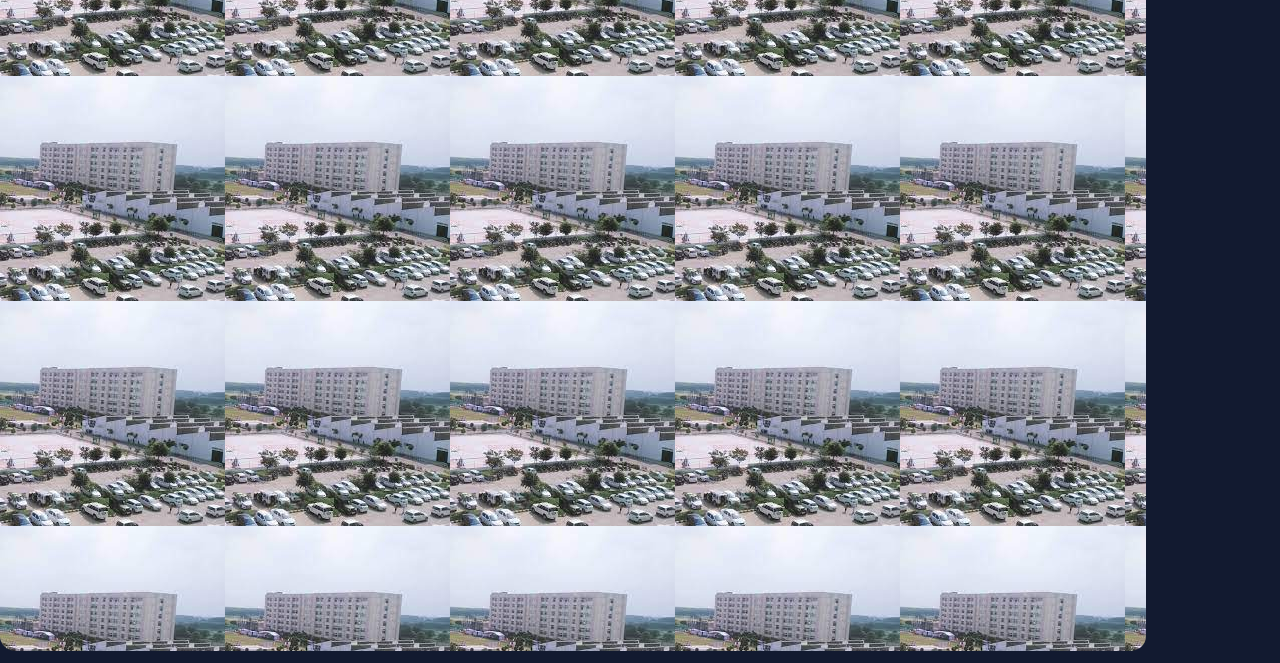
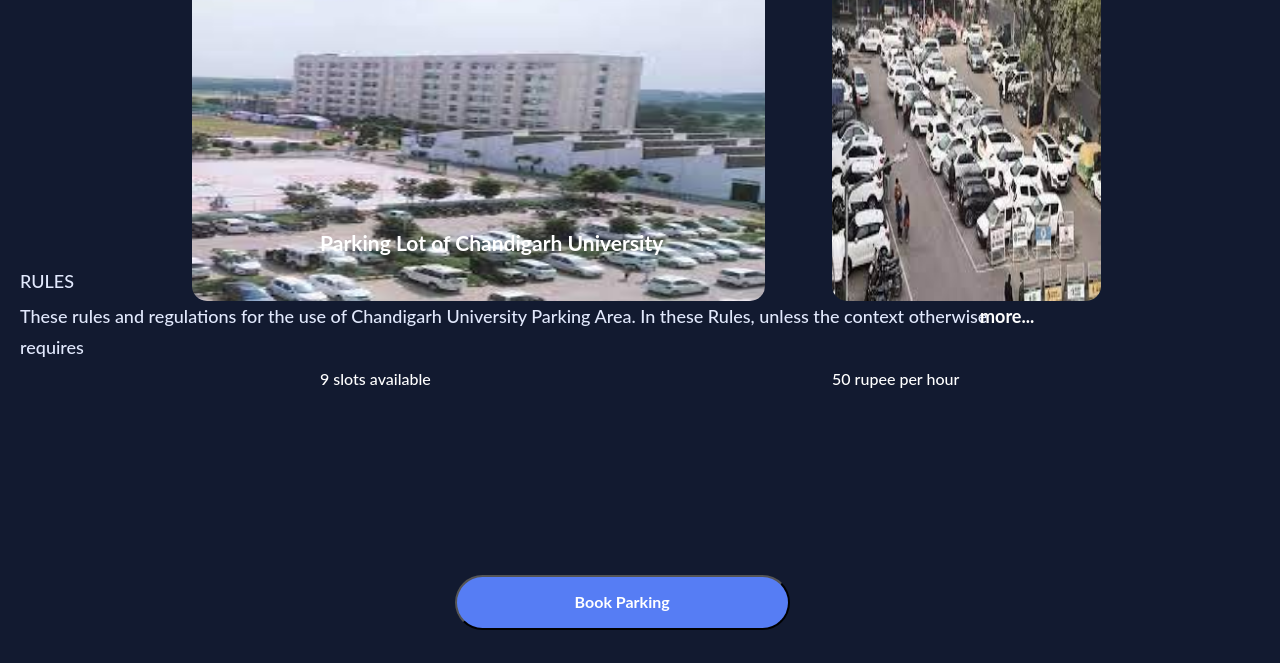
Before and after one commit to Gurkirxt/Tec-park, a website: page Website/public/Parking_detail23.html in a window 1280 px wide. Shown: the part 149-812 px from the top of the page. Drawn offline with Linux system fonts and the light colour scheme.

Commit message:
park_detail

```diff
--- a/Website/public/Parking_detail23.html
+++ b/Website/public/Parking_detail23.html
@@ -1,7 +1,7 @@
 <!DOCTYPE html>
 <html lang="en">
 <head>
-    <link rel="stylesheet" href="style_parkingdetail.css">
+    <link rel="stylesheet" href="style_park-detail.css">
     <meta charset="UTF-8">
     <meta name="viewport" content="width=device-width, initial-scale=1.0">
     <title>Parking Details</title>
@@ -11,6 +11,30 @@
     <div class="parkdetail" >
         <h3>Parking Details</h3>
     </div>
-    <div class="p_lot1" ></div>
+    <div class="culot">
+        <img src="plot.jpeg">
+    </div>
+    <div class="parking_name">
+        <h3>Parking Lot of Chandigarh University</h3>
+    </div>
+    <div class="chanlot">
+        <img src="chlot.jpeg">
+    </div>
+    <div class="rules">
+        RULES
+    </div>
+    <div class="content">
+        These rules and regulations for the use of Chandigarh University Parking Area. In these Rules, unless the context otherwise requires
+    </div>
+    <div class="more">
+        more...
+    </div>
+
+            <div class="info1text">9 slots available</div>
+            <div class="info2text">50 rupee per hour</div>
+
+    <button class="btn" type="button">Book Parking</button>
+
+
 </body>
 </html>
--- /dev/null
+++ b/Website/public/style_park-detail.css
@@ -0,0 +1,176 @@
+body{
+    background-color: #101629;
+
+  }
+  .detailpage{
+position: absolute;
+width: 2500px;
+height: 772px;
+left: 0px;
+top: 40px;
+background: #121A30;
+border-radius: 30px 30px 0px 0px;
+  }
+
+  .parkdetail{
+/* position: absolute;
+width: 127px;
+height: 20px;
+left: 690px;
+top: 90px;
+font-family: 'Lato';
+font-style: normal;
+font-weight: 700;
+font-size: 16px;
+line-height: 170%;
+color: #E2E9FD; */
+position: absolute;
+width: 127px;
+height: 27px;
+left: 20px;
+top: 40px;
+font-family: 'Lato';
+font-style: normal;
+font-weight: 500;
+font-size: 16px;
+line-height: 170%;
+color: #E2E9FD;
+
+  }
+
+  .btn{
+position: absolute;
+width: 335px;
+height: 55px;
+left: 20px;
+top: 727px;
+position: absolute;
+left: 0%;
+right: 0%;
+top: 0%;
+bottom: 0%;
+background: #567DF4;
+border-radius: 27.5px;
+position: absolute;
+left: 35.52%;
+right: 35.82%;
+top: 90.45%;
+bottom: 10.45%;
+font-family: 'Lato';
+font-style: normal;
+font-weight: 700;
+font-size: 16px;
+line-height: 170%;
+text-align: center;
+color: #FFFFFF;
+  }
+
+  .rules{
+position: absolute;
+width: 48px;
+height: 27px;
+left: 20px;
+top: 415px;
+font-family: 'Lato';
+font-style: normal;
+font-weight: 500;
+font-size: 18px;
+line-height: 170%;
+color: #E2E9FD;
+  }
+
+  .more{
+position: absolute;
+width: 1007px;
+height: 27px;
+left: 980px;
+top: 450px;
+font-family: 'Lato';
+font-style: normal;
+font-weight: 700;
+font-size: 18px;
+line-height: 170%;
+color: #FFFFFF;
+  }
+
+  .content{
+position: absolute;
+width: 1000px;
+height: 27px;
+left: 20px;
+top: 450px;
+font-family: 'Lato';
+font-style: normal;
+font-weight: 500;
+font-size: 18px;
+line-height: 170%;
+color: #E2E9FD;
+  }
+
+  .info1text{
+position: absolute;
+left: 25%;
+right: 15%;
+top: 514px;
+bottom: 27.42%;
+font-family: 'Lato';
+font-style: normal;
+font-weight: 500;
+font-size: 16px;
+line-height: 170%;
+color: #FFFFFF;
+  }
+
+  .info2text{
+position: absolute;
+left: 65%;
+right: 22.5%;
+top: 514px;
+bottom: 27.42%;
+font-family: 'Lato';
+font-style: normal;
+font-weight: 500;
+font-size: 16px;
+line-height: 170%;
+color: #FFFFFF;
+  }
+
+  .culot{
+position: absolute;
+left: 15%;
+right: 10.45%;
+top: 100px;
+bottom: 0%;
+  }
+  .culot img{
+    width: 60%;
+    height: 50%;
+border-radius: 15px;
+  }
+
+  .chanlot{
+    position: absolute;
+    left: 65%;
+    top: 100px;
+    bottom: 0%;
+      }
+      .chanlot img{
+        width: 60%;
+        height: 50%;
+    border-radius: 15px;
+      }
+  .parking_name{
+position: absolute;
+left: 25%;
+right: 22.69%;
+top: 360px;
+bottom: 59.26%;
+font-family: 'Lato';
+font-style: normal;
+font-weight: 700;
+font-size: 18px;
+line-height: 22px;
+color: #FFFFFF;
+
+
+  }
--- a/Website/public/style_parkingdetail.css
+++ /dev/null
@@ -1,38 +0,0 @@
-body{
-    background-color: #101629;
-
-  }
-  .detailpage{
-position: absolute;
-width: 2500px;
-height: 772px;
-left: 0px;
-top: 40px;
-background: #121A30;
-border-radius: 30px 30px 0px 0px;
-  }
-
-  .parkdetail{
-position: absolute;
-width: 127px;
-height: 20px;
-left: 600px;
-top: 90px;
-font-family: 'Lato';
-font-style: normal;
-font-weight: 700;
-font-size: 16px;
-line-height: 170%;
-color: #E2E9FD;
-  }
-
-  .p_lot1{
-    position: absolute;
-    left: 0%;
-    right: 10.45%;
-    top: 0%;
-    bottom: 0%;
-    background: url(plot.jpeg);
-    border-radius: 15px;
-
-  }
```
Also changed, not shown: Website/public/chlot.jpeg (added).
